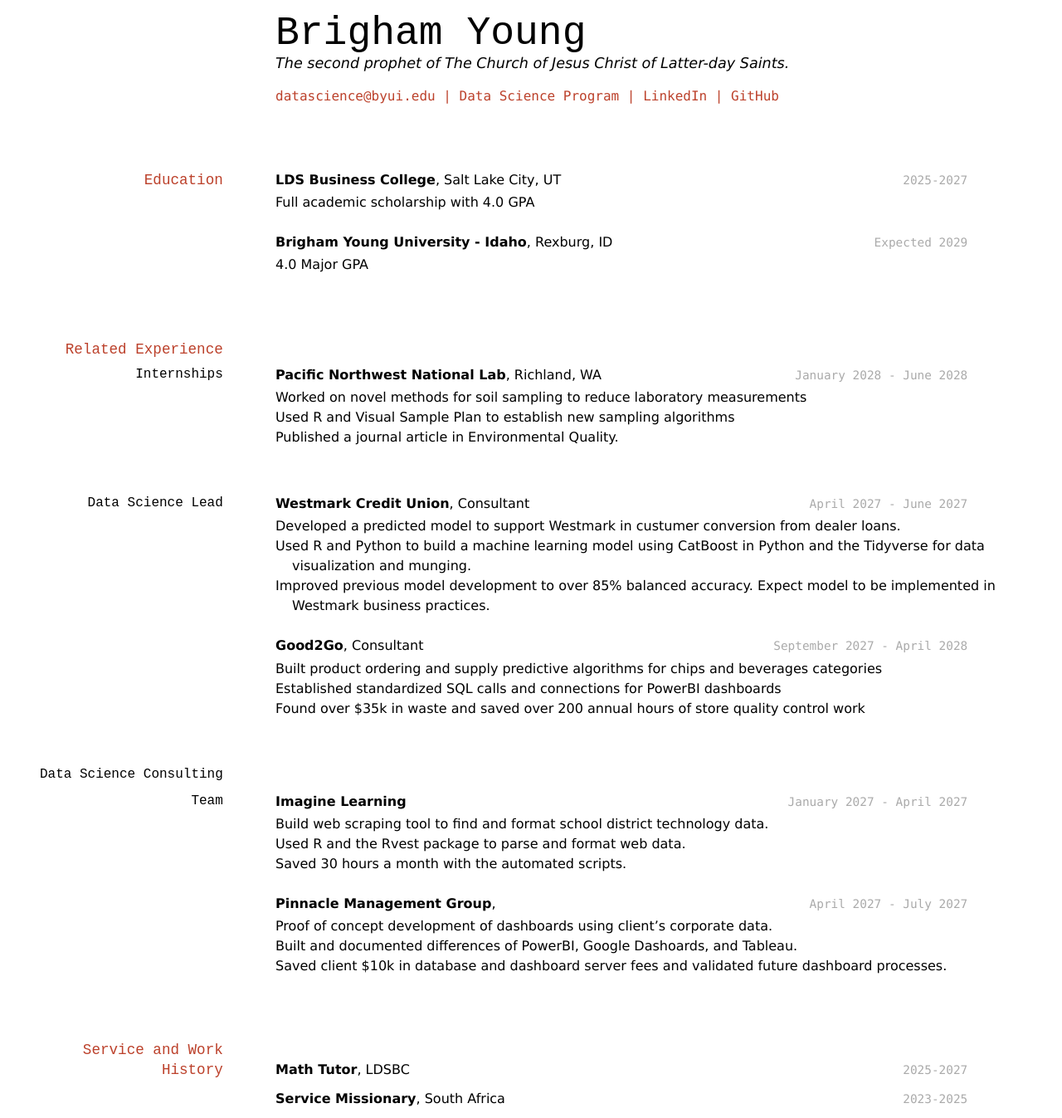
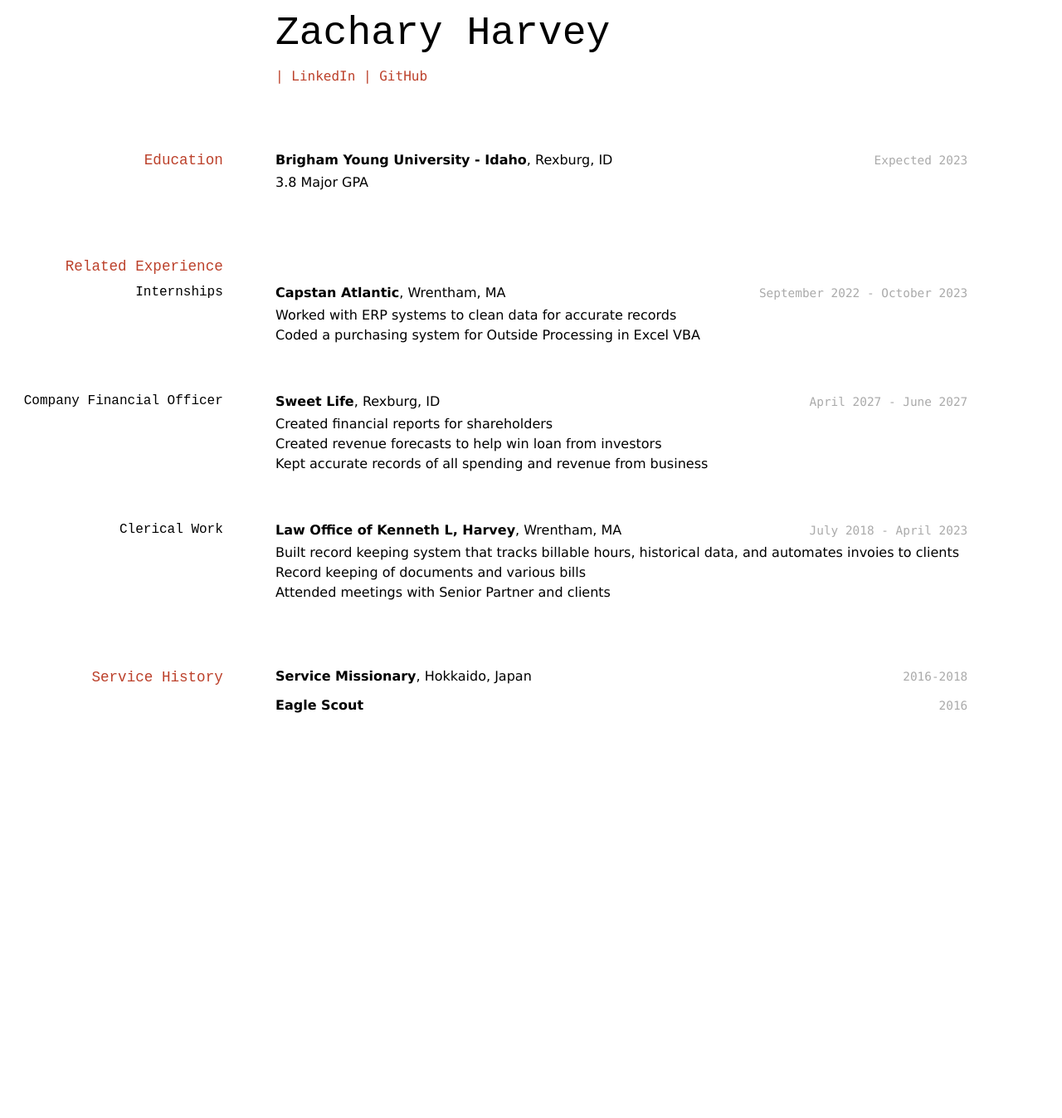
Before and after one commit to byuids-resumes/Harvey-Resume, a Jekyll site: the page built from docs/index.md, in a window 1280 px wide. Shown: the whole page at 83% size. Built offline with Jekyll 4.4.1, drawn with Linux system fonts in a browser that asks for light colours; after the commit the page ends 900 px from its top, so only the background shows below that.

Commit message:
Update index.md

```diff
--- a/docs/index.md
+++ b/docs/index.md
@@ -1,87 +1,61 @@
 ---
 layout: cv
-title: Brigham Young's Resume
+title: Zach Harvey's Resume
 ---
-# Brigham Young
-The second prophet of The Church of Jesus Christ of Latter-day Saints.
+# Zachary Harvey
 
 <div id="webaddress">
-<a href="datascience@byui.edu">datascience@byui.edu</a>
-| <a href="https://byuidatascience.github.io/development.html">Data Science Program</a>
-| <a href="https://www.linkedin.com/groups/13537407/">LinkedIn</a>
-| <a href="https://github.com/byuids-resumes">GitHub</a>
+| <a href="https://www.linkedin.com/in/zachary-j-harvey/">LinkedIn</a>
+| <a href="https://github.com/zachharvey97">GitHub</a>
 </div>
 
 <!-- https://www.monique.tech/the-art-of-markdown -->
 
 ## Education
 
-`2025-2027`
-__LDS Business College__, Salt Lake City, UT
-
-- Full academic scholarship with 4.0 GPA
-
-`Expected 2029`
+`Expected 2023`
 __Brigham Young University - Idaho__, Rexburg, ID
 
-- 4.0 Major GPA
+- 3.8 Major GPA
 
 
 ## Related Experience
 
 ### Internships
 
-`January 2028 - June 2028`
-__Pacific Northwest National Lab__, Richland, WA
+`September 2022 - October 2023`
+__Capstan Atlantic__, Wrentham, MA
 
-- Worked on novel methods for soil sampling to reduce laboratory measurements
-- Used R and Visual Sample Plan to establish new sampling algorithms
-- Published a journal article in Environmental Quality.
+- Worked with ERP systems to clean data for accurate records
+- Coded a purchasing system for Outside Processing in Excel VBA
 
-### Data Science Lead
+### Company Financial Officer
 
 `April 2027 - June 2027`
-__Westmark Credit Union__, Consultant
+__Sweet Life__, Rexburg, ID
 
-- Developed a predicted model to support Westmark in custumer conversion from dealer loans.
-- Used R and Python to build a machine learning model using CatBoost in Python and the Tidyverse for data visualization and munging.
-- Improved previous model development to over 85% balanced accuracy. Expect model to be implemented in Westmark business practices.
+- Created financial reports for shareholders
+- Created revenue forecasts to help win loan from investors
+- Kept accurate records of all spending and revenue from business
 
-`September 2027 - April 2028`
-__Good2Go__, Consultant
+### Clerical Work
 
-- Built product ordering and supply predictive algorithms for chips and beverages categories
-- Established standardized SQL calls and connections for PowerBI dashboards
-- Found over $35k in waste and saved over 200 annual hours of store quality control work
+`July 2018 - April 2023`
+__Law Office of Kenneth L, Harvey__, Wrentham, MA
 
-### Data Science Consulting Team
-
-`January 2027 - April 2027`
-__Imagine Learning__
-
-- Build web scraping tool to find and format school district technology data.
-- Used R and the Rvest package to parse and format web data.
-- Saved 30 hours a month with the automated scripts.
-
-`April 2027 - July 2027`
-__Pinnacle Management Group__,
-
-- Proof of concept development of dashboards using client's corporate data.
-- Built and documented differences of PowerBI, Google Dashoards, and Tableau.
-- Saved client $10k in database and dashboard server fees and validated future dashboard processes.
+- Built record keeping system that tracks billable hours, historical data, and automates invoies to clients
+- Record keeping of documents and various bills
+- Attended meetings with Senior Partner and clients
 
 
-## Service and Work History
+## Service History
 
-`2025-2027`
-__Math Tutor__, LDSBC
+`2016-2018`
+__Service Missionary__, Hokkaido, Japan
 
-
-`2023-2025`
-__Service Missionary__, South Africa
-
-
+`2016`
+__Eagle Scout__
 
 <!-- ### Footer
 
-Last updated: May 2013 -->
+Last updated: March 2023 -->
```
